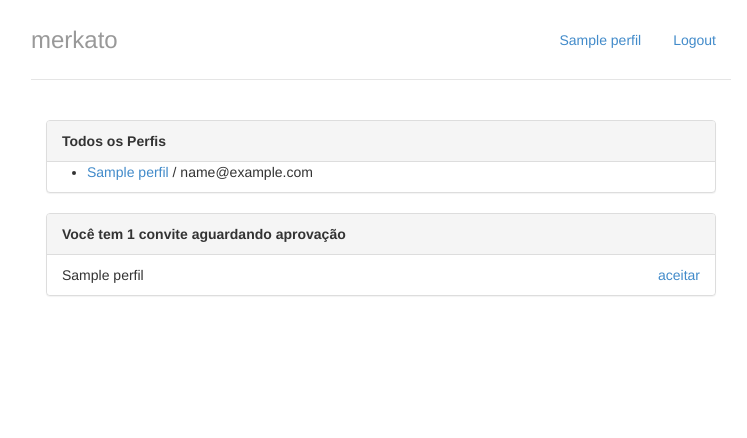
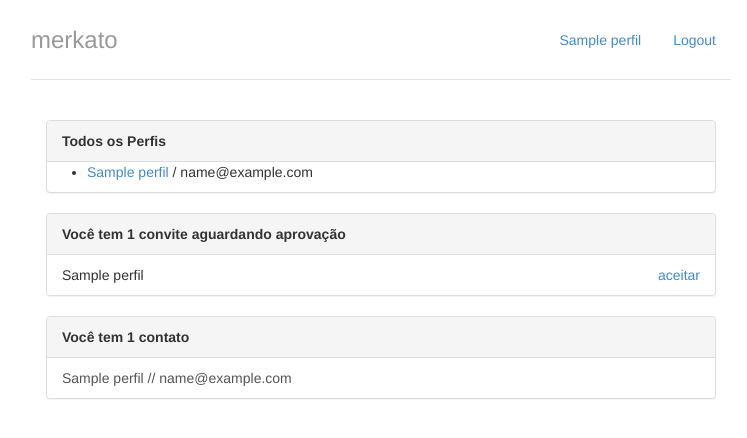
Before and after one commit to leovanzella/django-app, a Django app: page / in a window 1280 px wide. Shown: the top 438 px of the page, without its empty margins (259-1006 px from the left). Run offline with Django 3.2, Linux system fonts and the light colour scheme; tables that the repository leaves empty hold one stand-in row (values such as "Sample post").

Commit message:
9. New contacts are now listed

```diff
--- a/merkado/perfis/templates/base.html
+++ b/merkado/perfis/templates/base.html
@@ -6,7 +6,7 @@
     <meta name="viewport" content="width=device-width">
     <link href="{% static "styles/bootstrap.css" %}" rel="stylesheet">
     <link href="{% static "styles/main.css" %}" rel="stylesheet">
-    <title>ConnectedIn</title>
+    <title>merkato</title>
   </head>
   <body>
     <div class="container">
--- a/merkado/perfis/templates/index.html
+++ b/merkado/perfis/templates/index.html
@@ -40,5 +40,25 @@
         {% endif %}
         {% endwith %}
     </div>
+
+     <div class="panel panel-default">
+       {% with total_de_contatos=perfil_logado.contatos.count %}
+           {% if total_de_contatos %}
+               <div class="panel-heading">
+                       <strong>Você tem {{total_de_contatos}} contato{{ total_de_contatos|pluralize }}</strong>
+               </div>
+               <ul class="list-group">
+                   {% for contato in perfil_logado.contatos.all %}
+                       <a href="{% url 'exibir' contato.id %}" class="list-group-item">{{ contato.nome }} // {{ contato.email }}</a>
+                   {% endfor %}
+               </ul>
+           {% else %}
+               <div class="panel-body">
+                   <p>Você não possui contatos no momento :(</p>
+               </div>
+           {% endif %}
+       {% endwith %}
+     </div>
+
 </div>
 {% endblock %}
```
